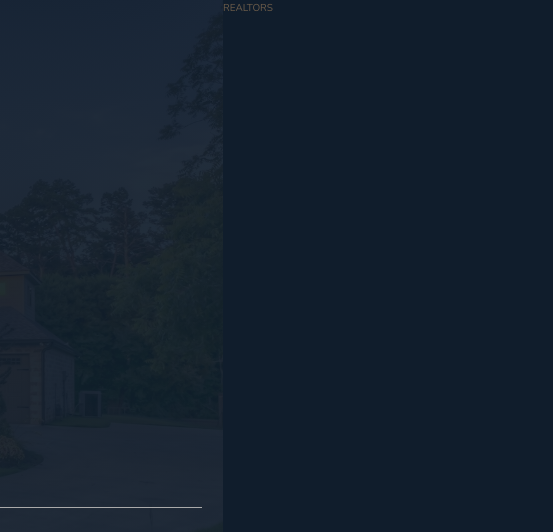
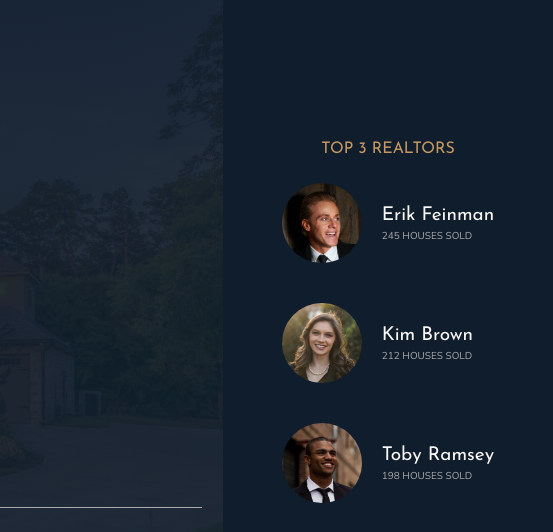
Before and after one commit to RafaelMatta/Nexter, a website: page index.html in a window 1280 px wide. Shown: the top 532 px of the page, 727-1280 px from the left. Drawn offline with nearby package versions, Linux system fonts and the light colour scheme.

Commit message:
Realtors estilizado

```diff
--- a/index.html
+++ b/index.html
@@ -28,8 +28,26 @@
             </div>
         </div>
         <div class="realtors">
-            REALTORS
+            <h3 class="heading-3">Top 3 realtors</h3>
+            <div class="realtors__list">
+                <img src="assets/img/realtor/realtor-1.jpeg" alt="First realtor" class="realtors__picture">
+                <div class="realtors__info">
+                    <h4 class="heading-4 heading-4--light">Erik Feinman</h4>
+                    <p class="realtors__sold">245 houses sold</p>
+                </div>
+                <img src="assets/img/realtor/realtor-2.jpeg" alt="Second realtor" class="realtors__picture">
+                <div class="realtors__info">
+                    <h4 class="heading-4 heading-4--light">Kim Brown</h4>
+                    <p class="realtors__sold">212 houses sold</p>
+                </div>
+                <img src="assets/img/realtor/realtor-3.jpeg" alt="Third realtor" class="realtors__picture">
+                <div class="realtors__info">
+                    <h4 class="heading-4 heading-4--light">Toby Ramsey</h4>
+                    <p class="realtors__sold">198 houses sold</p>
+                </div>
+            </div>
         </div>
+
         <div class="features">
             <div class="feature">
                 <svg class="feature__icon">
--- a/style/common/page/home/realtors/realtors.scss
+++ b/style/common/page/home/realtors/realtors.scss
@@ -1,4 +1,29 @@
 .realtors{
     background-color: $color-secondary;
     grid-column: col-start 7 / full-end;
+    padding: 3rem;
+    display: grid;
+    justify-items: center;
+    align-content: center;
+    row-gap: 2rem;
+
+    &__list{
+        display: grid;
+        grid-template-columns: min-content max-content;
+        align-items: center;
+        gap: 5vh 2rem;
+
+    }
+
+    &__picture{
+        height: 8rem;
+        border-radius: 50%;
+        display: block;
+    }
+
+    &__sold{
+        text-transform: uppercase;
+        color: $color-grey-light-2;
+        margin-top: -3px;
+    }
 }
```
Also changed, not shown: style/css/style.css.
